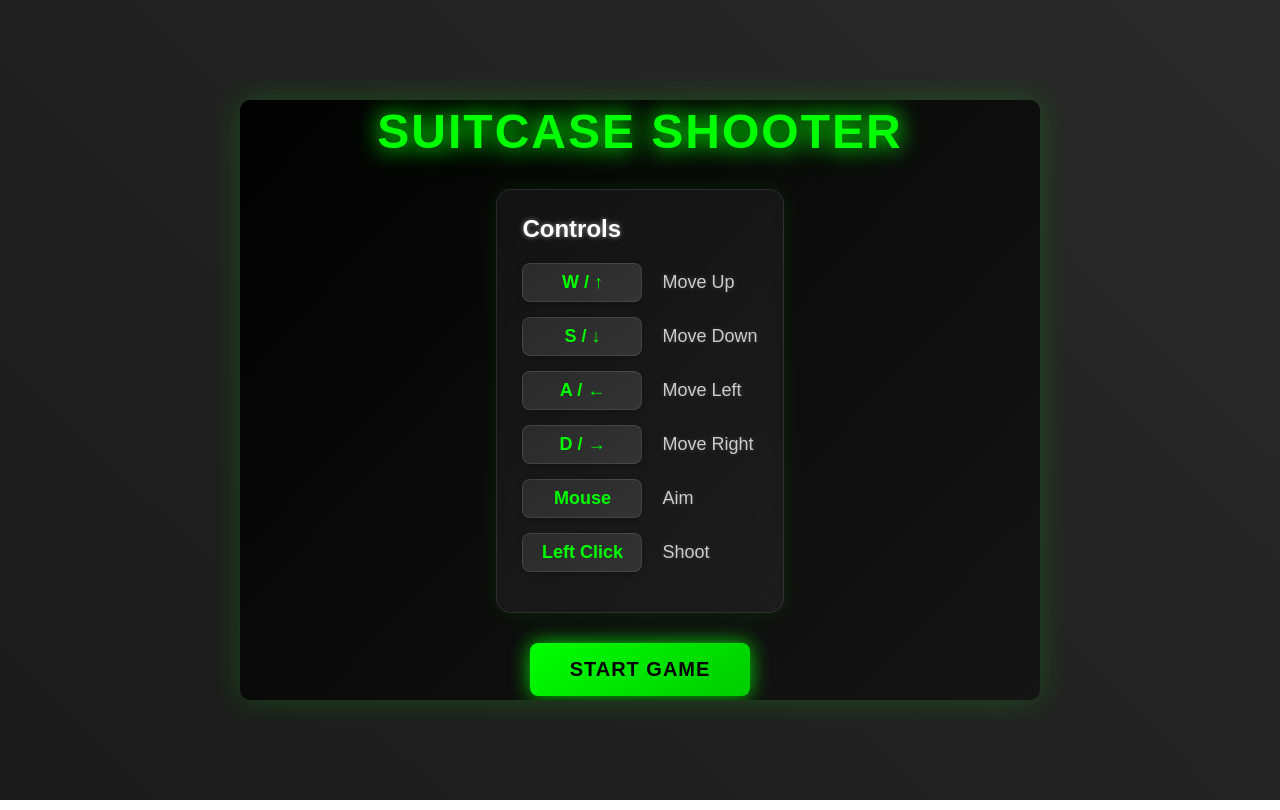
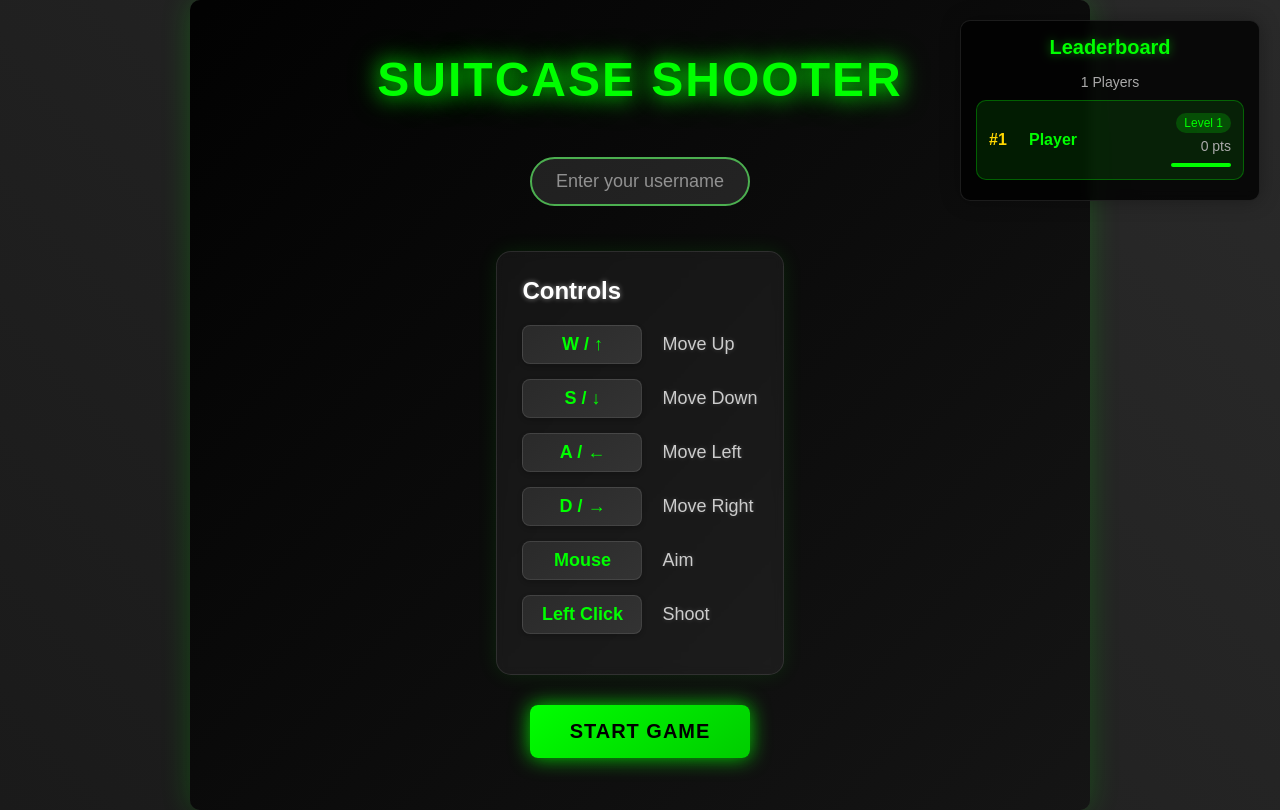
Before and after one commit to Cebucoder/shootmedaddy, a plain HTML site: page index.html in a window 1280 px wide. Drawn offline with Linux system fonts and the light colour scheme.

Commit message:
Add files via upload

```diff
--- a/index.html
+++ b/index.html
@@ -10,6 +10,10 @@
     <div class="game-container">
         <div id="startScreen" class="screen">
             <h1>SUITCASE SHOOTER</h1>
+            <div class="username-container">
+                <input type="text" id="usernameInput" placeholder="Enter your username" maxlength="15">
+                <div id="usernameError" class="error-message"></div>
+            </div>
             <div class="controls-guide">
                 <h2>Controls</h2>
                 <div class="control-item">
--- a/online-tracker.js
+++ b/online-tracker.js
@@ -9,6 +9,7 @@ class OnlineTracker {
         this.isUpdating = false;
         this.pendingUpdate = false;
         this.playerCounter = 1;
+        this.username = '';
         this.initializeUI();
         this.setupRealtimeTracking();
         this.setupOtherPlayers();
@@ -60,117 +61,83 @@ class OnlineTracker {
     initializeUI() {
         // Create leaderboard container
         const leaderboardContainer = document.createElement('div');
-        leaderboardContainer.id = 'leaderboard-container';
+        leaderboardContainer.id = 'leaderboard';
         leaderboardContainer.style.cssText = `
             position: fixed;
             top: 20px;
             right: 20px;
-            background: rgba(0, 0, 0, 0.85);
-            padding: 20px;
-            border-radius: 15px;
+            width: 300px;
+            background: rgba(0, 0, 0, 0.8);
+            border-radius: 10px;
+            padding: 15px;
             color: white;
-            font-family: 'Arial', sans-serif;
+            font-family: Arial, sans-serif;
             z-index: 1000;
-            min-width: 280px;
-            box-shadow: 0 0 20px rgba(0, 255, 0, 0.2);
-            border: 1px solid rgba(0, 255, 0, 0.3);
             backdrop-filter: blur(5px);
-            transition: all 0.3s ease;
-            display: none;
+            border: 1px solid rgba(255, 255, 255, 0.1);
+            box-shadow: 0 0 20px rgba(0, 0, 0, 0.3);
         `;
 
-        // Create leaderboard header
-        const header = document.createElement('div');
-        header.style.cssText = `
-            display: flex;
-            align-items: center;
-            margin-bottom: 15px;
-            padding-bottom: 10px;
-            border-bottom: 2px solid rgba(0, 255, 0, 0.3);
+        // Add title
+        const title = document.createElement('h2');
+        title.textContent = 'Leaderboard';
+        title.style.cssText = `
+            margin: 0 0 15px 0;
+            font-size: 20px;
+            color: #00ff00;
+            text-align: center;
+            text-shadow: 0 0 10px rgba(0, 255, 0, 0.5);
         `;
 
-        // Create online indicator
-        const onlineIndicator = document.createElement('div');
-        onlineIndicator.style.cssText = `
-            width: 10px;
-            height: 10px;
-            background: #00ff00;
-            border-radius: 50%;
-            margin-right: 10px;
-            box-shadow: 0 0 10px #00ff00;
-            animation: pulse 2s infinite;
+        // Add player count
+        const playerCount = document.createElement('div');
+        playerCount.id = 'player-count';
+        playerCount.style.cssText = `
+            text-align: center;
+            margin-bottom: 10px;
+            color: #aaa;
+            font-size: 14px;
         `;
 
-        // Create title
-        const title = document.createElement('h3');
-        title.textContent = 'Online Players';
-        title.style.cssText = `
-            margin: 0;
-            color: #00ff00;
-            font-size: 20px;
-            text-transform: uppercase;
-            letter-spacing: 1px;
-            flex-grow: 1;
-        `;
-
-        // Create player count
-        const playerCount = document.createElement('span');
-        playerCount.id = 'player-count';
-        playerCount.style.cssText = `
-            background: rgba(0, 255, 0, 0.2);
-            padding: 5px 10px;
-            border-radius: 10px;
-            font-size: 14px;
-            color: #00ff00;
-        `;
-
-        // Add elements to header
-        header.appendChild(onlineIndicator);
-        header.appendChild(title);
-        header.appendChild(playerCount);
-
         // Create leaderboard list
-        this.leaderboardElement = document.createElement('ul');
-        this.leaderboardElement.style.cssText = `
+        const leaderboardList = document.createElement('ul');
+        leaderboardList.style.cssText = `
             list-style: none;
             padding: 0;
             margin: 0;
-            max-height: 400px;
-            overflow-y: auto;
-            scrollbar-width: thin;
-            scrollbar-color: #00ff00 rgba(0, 255, 0, 0.1);
         `;
 
-        // Add custom scrollbar styles
-        const style = document.createElement('style');
-        style.textContent = `
-            #leaderboard-container ul::-webkit-scrollbar {
-                width: 6px;
-            }
-            #leaderboard-container ul::-webkit-scrollbar-track {
-                background: rgba(0, 255, 0, 0.1);
-                border-radius: 3px;
-            }
-            #leaderboard-container ul::-webkit-scrollbar-thumb {
-                background: #00ff00;
-                border-radius: 3px;
-            }
-            @keyframes pulse {
-                0% { opacity: 1; }
-                50% { opacity: 0.5; }
-                100% { opacity: 1; }
-            }
-            @keyframes slideIn {
-                from { transform: translateX(20px); opacity: 0; }
-                to { transform: translateX(0); opacity: 1; }
-            }
-        `;
-        document.head.appendChild(style);
+        leaderboardContainer.appendChild(title);
+        leaderboardContainer.appendChild(playerCount);
+        leaderboardContainer.appendChild(leaderboardList);
+        document.body.appendChild(leaderboardContainer);
 
-        // Add elements to container
-        leaderboardContainer.appendChild(header);
-        leaderboardContainer.appendChild(this.leaderboardElement);
-        document.body.appendChild(leaderboardContainer);
+        this.leaderboardElement = leaderboardList;
+
+        // Add username validation
+        const usernameInput = document.getElementById('usernameInput');
+        const startButton = document.getElementById('startButton');
+        const usernameError = document.getElementById('usernameError');
+
+        if (usernameInput && startButton) {
+            startButton.addEventListener('click', () => {
+                const username = usernameInput.value.trim();
+                if (username.length < 3) {
+                    usernameError.textContent = 'Username must be at least 3 characters long';
+                    return;
+                }
+                if (username.length > 15) {
+                    usernameError.textContent = 'Username must be 15 characters or less';
+                    return;
+                }
+                this.username = username;
+                startGame(); // Call the game's start function
+            });
+
+            usernameInput.addEventListener('input', () => {
+                usernameError.textContent = '';
+            });
+        }
     }
 
     updatePlayer(playerId, data) {
@@ -395,7 +362,7 @@ class OnlineTracker {
 
             // Update current player data
             this.updatePlayer(this.currentPlayer, {
-                name: 'You',
+                name: this.username || 'Player',
                 level: gameLevel,
                 score: gameScore,
                 health: gameHealth
@@ -404,7 +371,7 @@ class OnlineTracker {
             // Broadcast the update
             const playerData = {
                 id: this.currentPlayer,
-                name: 'You',
+                name: this.username || 'Player',
                 level: gameLevel,
                 score: gameScore,
                 health: gameHealth
@@ -427,7 +394,7 @@ class OnlineTracker {
 
         // Add this player to the tracker
         this.updatePlayer(playerId, {
-            name: 'You',
+            name: this.username || 'Player',
             level: window.currentLevel || 1,
             score: window.score || 0,
             health: window.health || 100
@@ -447,7 +414,7 @@ class OnlineTracker {
         setInterval(() => {
             const playerData = {
                 id: this.currentPlayer,
-                name: 'You',
+                name: this.username || 'Player',
                 level: window.currentLevel || 1,
                 score: window.score || 0,
                 health: window.health || 100
--- a/style.css
+++ b/style.css
@@ -71,8 +71,8 @@ body {
 
 .game-container {
     position: relative;
-    width: 800px;
-    height: 600px;
+    width: 900px;
+    height: 810px;
     box-shadow: 0 0 30px rgba(0, 255, 0, 0.2);
     border-radius: 10px;
     overflow: hidden;
@@ -258,3 +258,40 @@ button:active {
         transform: translateY(100%);
     }
 }
+
+.username-container {
+    margin: 20px 0;
+    text-align: center;
+}
+
+#usernameInput {
+    padding: 12px 20px;
+    font-size: 18px;
+    border: 2px solid #4CAF50;
+    border-radius: 25px;
+    background: rgba(255, 255, 255, 0.1);
+    color: white;
+    width: 80%;
+    max-width: 300px;
+    text-align: center;
+    transition: all 0.3s ease;
+}
+
+#usernameInput:focus {
+    outline: none;
+    border-color: #45a049;
+    box-shadow: 0 0 15px rgba(76, 175, 80, 0.5);
+    background: rgba(255, 255, 255, 0.15);
+}
+
+#usernameInput::placeholder {
+    color: rgba(255, 255, 255, 0.5);
+}
+
+.error-message {
+    color: #ff4444;
+    font-size: 14px;
+    margin-top: 5px;
+    min-height: 20px;
+    text-shadow: 0 0 5px rgba(255, 68, 68, 0.5);
+}
```
